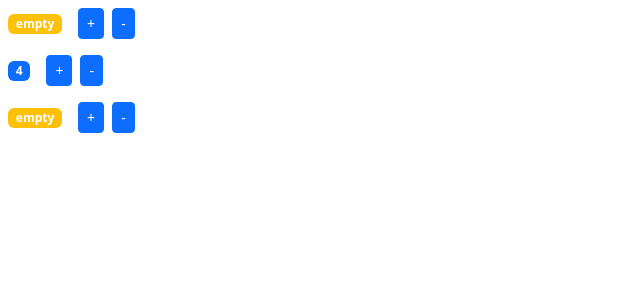
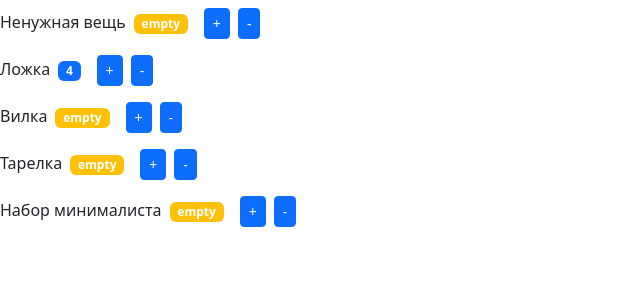
Before and after one commit to Art-San/02.Frontend-03.Composition_of_components, a React (Create React App) app: page / in a window 1280 px wide. Shown: the top 300 px of the page, without its empty margins (0-640 px from the left). Built offline with nearby package versions, Linux system fonts and the light colour scheme.

Commit message:
Передача контента компонента в сам компонент

```diff
--- a/src/component/Counter.jsx
+++ b/src/component/Counter.jsx
@@ -24,6 +24,7 @@ const Counter = (props) => {
 
 	return (
 		<div>
+			<span>{props.name}</span>
 			<span className={getBageClasses()}>{formatValue()}</span>
 			<button
 				className='btn btn-primary btn-sm m-2'
--- a/src/component/CountersList.jsx
+++ b/src/component/CountersList.jsx
@@ -3,15 +3,23 @@ import Counter from './Counter'
 
 const CountersList = () => {
 	const couunters = [
-		{ id: 0, value: 0 },
-		{ id: 1, value: 4 },
-		{ id: 2, value: 0 }
+		{ id: 0, value: 0, name: 'Ненужная вещь' },
+		{ id: 1, value: 4, name: 'Ложка' },
+		{ id: 2, value: 0, name: 'Вилка' },
+		{ id: 3, value: 0, name: 'Тарелка' },
+		{ id: 4, value: 0, name: 'Набор минималиста' }
 	]
 	return (
 		<>
-			{couunters.map(count => (
-				<Counter key={count.id} value={count.value} />
+			{couunters.map((count) => (
+				<Counter key={count.id} value={count.value} name={count.name} />
 			))}
+
+			{/* {couunters.map((count) => (
+				<Counter key={count.id} value={count.value}>
+					<span>{count.name}</span>
+				</Counter>
+			))} */}
 		</>
 	)
 }
```
